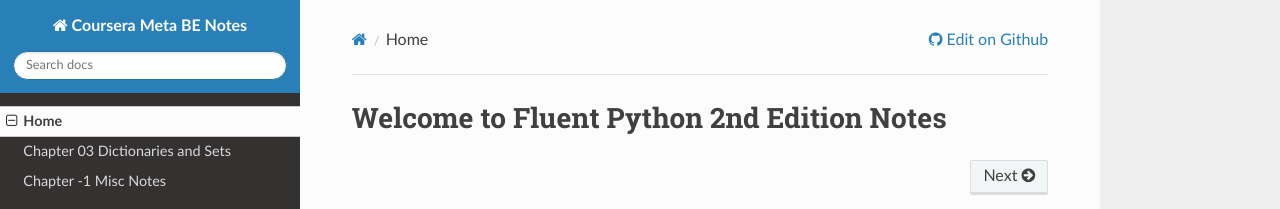
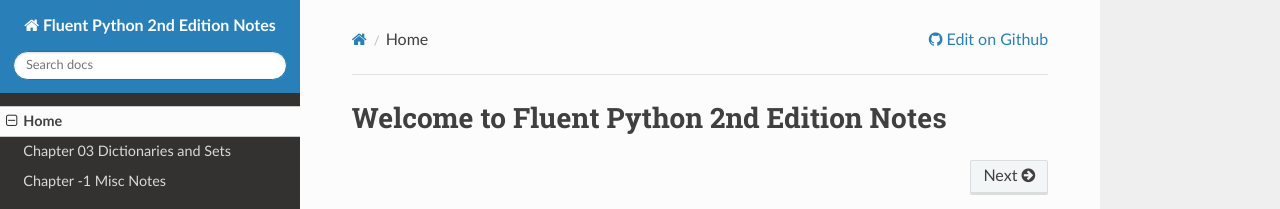
Before and after one commit to eroicaleo/fluent-python-2nd-notes, an MkDocs documentation site: the page built from docs/index.md, in a window 1280 px wide. Shown: the top 209 px of the page. Built offline with MkDocs 1.6.1, drawn with Linux system fonts in a browser that asks for light colours; nearby versions of some CDN libraries.

```diff
--- a/mkdocs.yml
+++ b/mkdocs.yml
@@ -1,4 +1,4 @@
-site_name: Coursera Meta BE Notes
+site_name: Fluent Python 2nd Edition Notes
 theme: readthedocs
 
 nav:
```
Also changed, not shown: README.md (+2 -0 lines), 1 other file.
